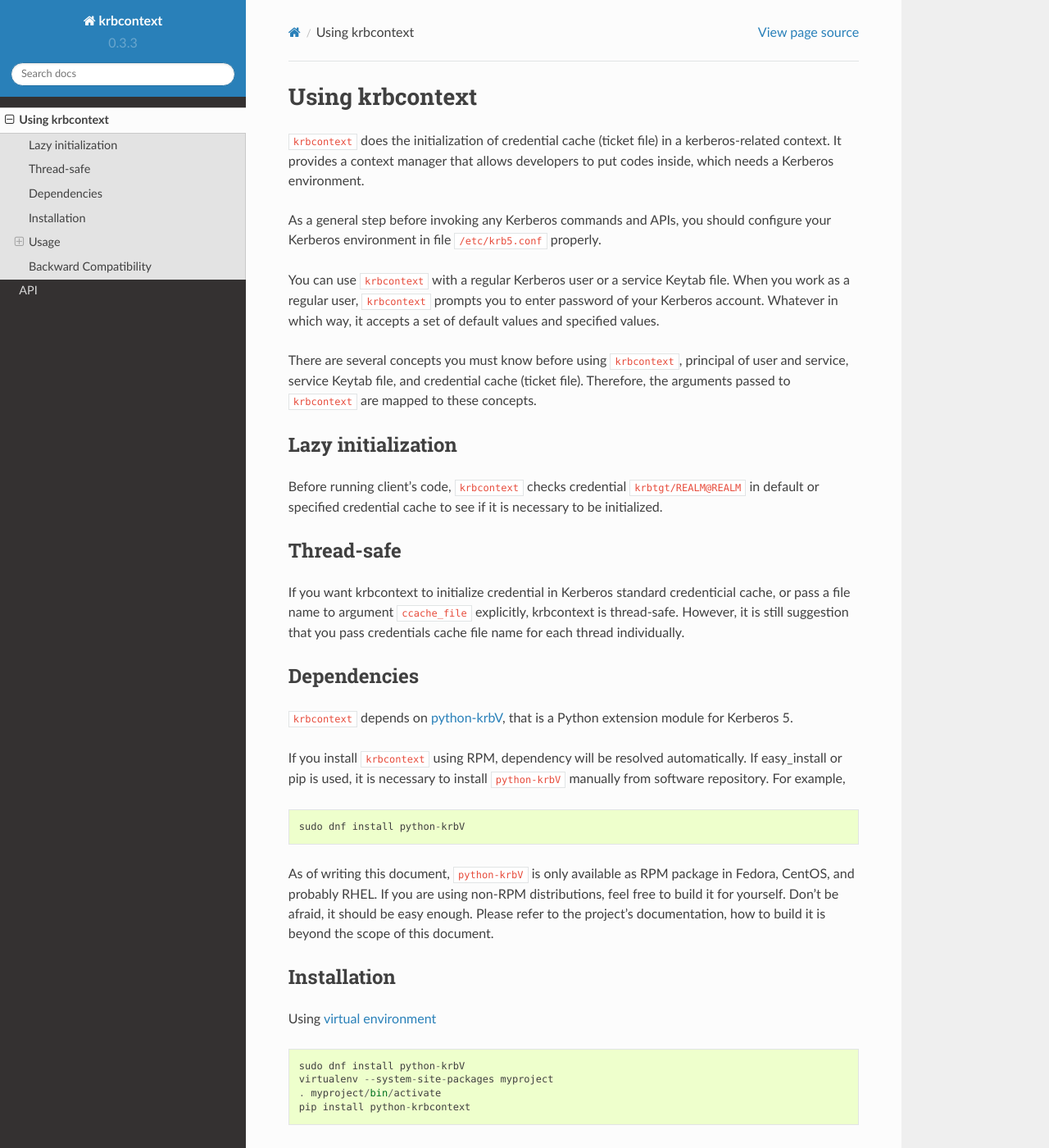
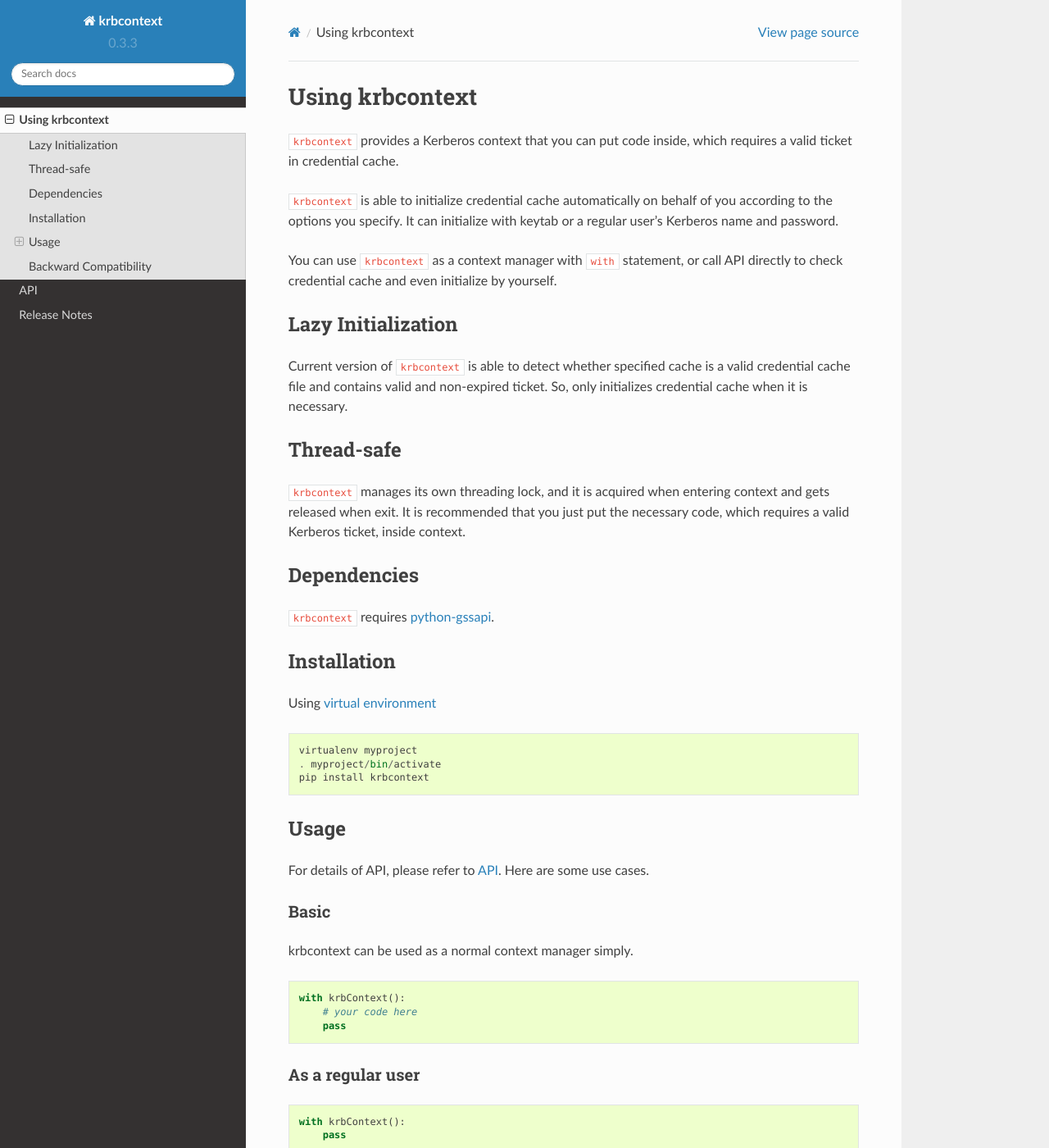
Before and after one commit to krbcontext/python-krbcontext, a Sphinx documentation site: the page built from docs/source/usage.rst, in a window 1280 px wide and 1400 px high. Shown: the whole window at 82% size. Built offline with Sphinx 7.4.7 and the Read the Docs theme 2.0.0, drawn with Linux system fonts in a browser that asks for light colours; some of the changed text lies outside the part shown.

Commit message:
Update documentation
Signed-off-by: Chenxiong Qi <qcxhome@gmail.com>

```diff
--- a/docs/source/index.rst
+++ b/docs/source/index.rst
@@ -13,6 +13,7 @@ Contents:
 
    usage
    api
+   release-notes
 
 
 Indices and tables
--- a/docs/source/usage.rst
+++ b/docs/source/usage.rst
@@ -1,89 +1,54 @@
 Using krbcontext
 ================
 
-``krbcontext`` does the initialization of credential cache (ticket file) in a
-kerberos-related context. It provides a context manager that allows developers
-to put codes inside, which needs a Kerberos environment.
+``krbcontext`` provides a Kerberos context that you can put code inside, which
+requires a valid ticket in credential cache.
 
-As a general step before invoking any Kerberos commands and APIs, you should
-configure your Kerberos environment in file ``/etc/krb5.conf`` properly.
+``krbcontext`` is able to initialize credential cache automatically on behalf
+of you according to the options you specify. It can initialize with keytab or a
+regular user's Kerberos name and password.
 
-You can use ``krbcontext`` with a regular Kerberos user or a service Keytab
-file. When you work as a regular user, ``krbcontext`` prompts you to enter
-password of your Kerberos account. Whatever in which way, it accepts a set of
-default values and specified values.
+You can use ``krbcontext`` as a context manager with ``with`` statement, or
+call API directly to check credential cache and even initialize by yourself.
 
-There are several concepts you must know before using ``krbcontext``, principal
-of user and service, service Keytab file, and credential cache (ticket
-file). Therefore, the arguments passed to ``krbcontext`` are mapped to these
-concepts.
-
-Lazy initialization
+Lazy Initialization
 -------------------
 
-Before running client's code, ``krbcontext`` checks credential
-``krbtgt/REALM@REALM`` in default or specified credential cache to see if it is
-necessary to be initialized.
+Current version of ``krbcontext`` is able to detect whether specified cache is
+a valid credential cache file and contains valid and non-expired ticket. So,
+only initializes credential cache when it is necessary.
 
 Thread-safe
 -----------
 
-If you want krbcontext to initialize credential in Kerberos standard
-credenticial cache, or pass a file name to argument ``ccache_file`` explicitly,
-krbcontext is thread-safe. However, it is still suggestion that you pass
-credentials cache file name for each thread individually.
+``krbcontext`` manages its own threading lock, and it is acquired when entering
+context and gets released when exit. It is recommended that you just put the
+necessary code, which requires a valid Kerberos ticket, inside context.
 
 Dependencies
 ------------
 
-``krbcontext`` depends on python-krbV_, that is a Python extension module for
-Kerberos 5.
+``krbcontext`` requires python-gssapi_.
 
-If you install ``krbcontext`` using RPM, dependency will be resolved
-automatically. If easy_install or pip is used, it is necessary to install
-``python-krbV`` manually from software repository. For example,
-
-::
-
-   sudo dnf install python-krbV
-
-As of writing this document, ``python-krbV`` is only available as RPM package
-in Fedora, CentOS, and probably RHEL. If you are using non-RPM distributions,
-feel free to build it for yourself. Don't be afraid, it should be easy
-enough. Please refer to the project's documentation, how to build it is beyond
-the scope of this document.
-
-.. _python-krbV: https://fedorahosted.org/python-krbV/
+.. _python-gssapi: https://github.com/pythongssapi/python-gssapi
 
 Installation
 ------------
 
 Using `virtual environment`_ ::
 
-  sudo dnf install python-krbV
-  virtualenv --system-site-packages myproject
+  virtualenv myproject
   . myproject/bin/activate
-  pip install python-krbcontext
+  pip install krbcontext
 
 .. _virtual environment: https://pypi.python.org/pypi/virtualenv/
 
 Usage
 -----
 
-Arguments
-~~~~~~~~~
+For details of API, please refer to API_. Here are some use cases.
 
-using_keytab
-    Specify whether using the service Keytab to initialize the credential cache.
-    Default is False.
-
-kwargs
-    Specify necessary arguments for initializing credential cache. Acceptable
-    arguments include:
-
-    * ``principal``: user principal or service principal
-    * ``keytab_file``: absolute path of Keytab file
-    * ``ccache_file``: absolute path of credential cache
+.. _API: api.html
 
 Basic
 ~~~~~
@@ -104,11 +69,10 @@ As a regular user
     with krbContext():
         pass
 
-This is the most simplest way. It uses default values. It gets current effective
-user name rather than login name, and initialize the default credential cache,
-``/tmp/krb5cc_xxx``, where xxx is the current user ID returned by ``os.getuid`` method.
+This is the most simplest way, which uses default values. It gets current
+effective user name, and get ticket and store it into default credential cache.
 
-Specifying custom values
+You can specify specific prinicpal or cache file explicityly.
 
 ::
 
@@ -129,9 +93,8 @@ Using service Keytab
                     principal='HTTP/localhost@EXAMPLE.COM'):
         pass
 
-You can also use default values here except the using_keytab and principal.
-The default Keytab locates ``/etc/krb5.keytab``, and default credential cache
-locates ``/tmp/krb5cc_xxx``, like above.
+``principal`` must be specified when initialize with keytab. In this example,
+``keytab_file`` is omitted, that means to use default keytab file.
 
 ::
 
@@ -141,8 +104,11 @@ locates ``/tmp/krb5cc_xxx``, like above.
                     ccache_file='/tmp/krb5cc_pid_appname'):
         pass
 
-If you have another Keytab that is be elsewhere and a credential cache for
-special purpose, you may pass the ``keytab_file`` and ``ccache_file``.
+Alternatively, following example shows to ask ``krbContext`` to initialize a
+given credential cache file from specified keytab file. This is a general use
+case in a service that calls a third-party service's API, which needs to be
+authenticated by Kerberos GSSAPI mechanism.
+
 
 Backward Compatibility
 ----------------------
```
Also changed, not shown: other parts of docs/source/usage.rst (+1 -1 lines), docs/source/api.rst (+2 -27 lines), docs/source/release-notes.rst (added, +7 -0 lines), 1 other file.
